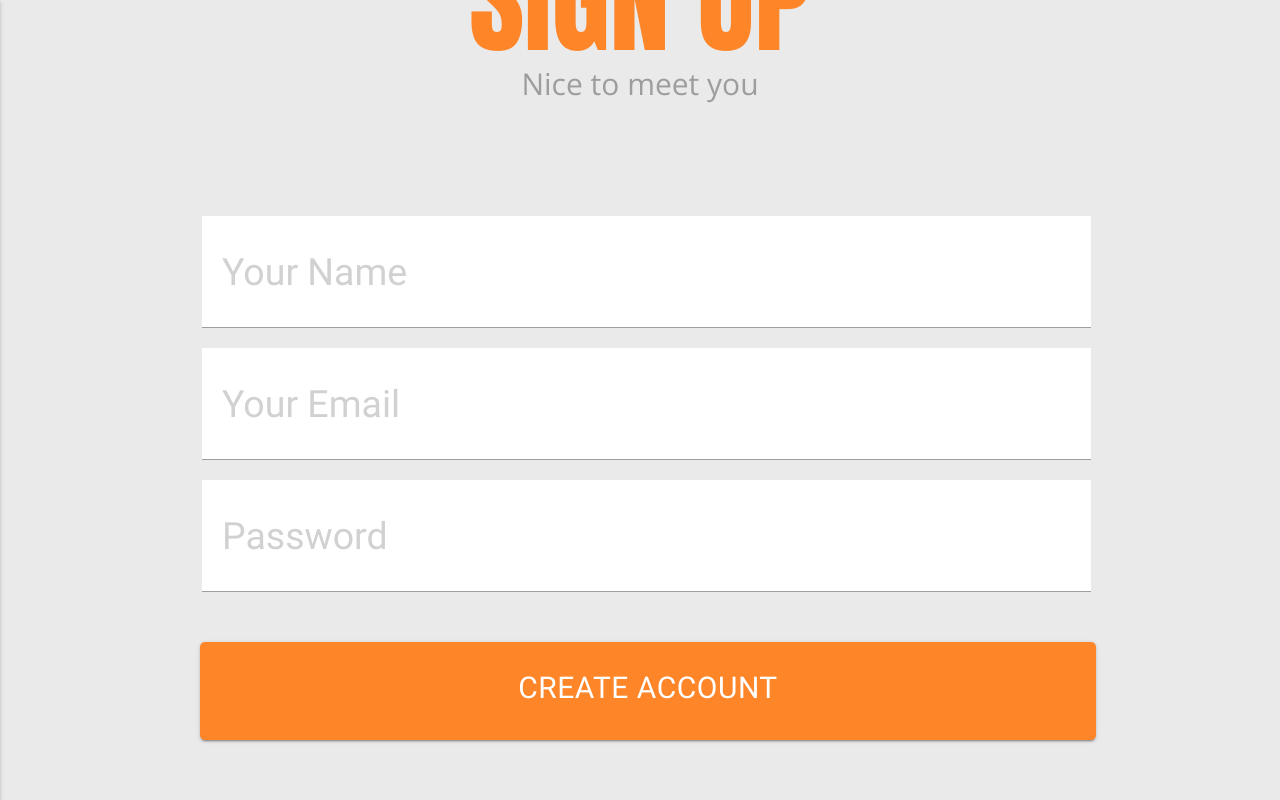
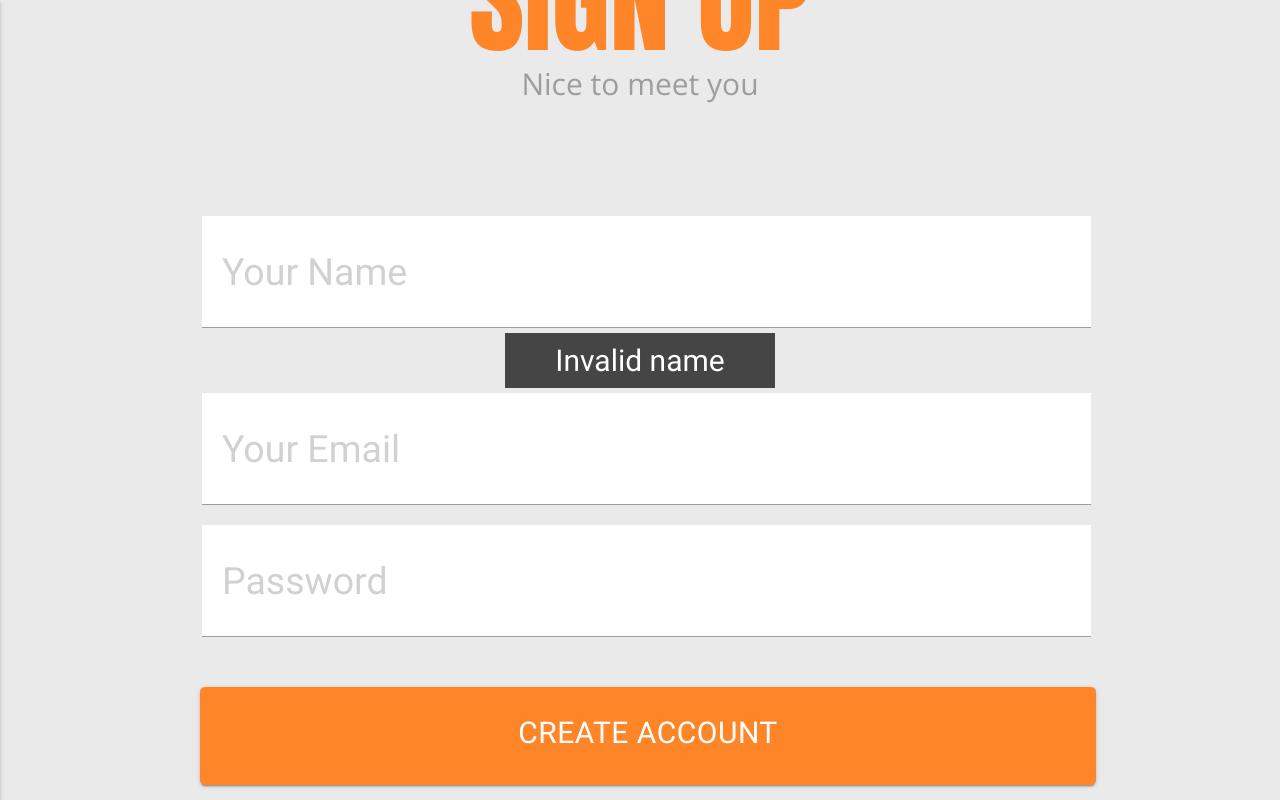
Before and after one commit to JosefaHerrera/tastyfood, a website: page create.html in a window 1280 px wide. Both pictures are taken after a click on the link "CREATE ACCOUNT". Shown: the part 363-1163 px from the top of the page. Drawn offline with nearby package versions, Linux system fonts and the light colour scheme; files that its build step writes are made by us from their sources.

Commit message:
incluyendo mensaje de error en validaciones

```diff
--- a/assets/js/main.js
+++ b/assets/js/main.js
@@ -9,14 +9,14 @@
   		var valPass = /^\d{6}([0-9])*$/;
 
   		if($('.form-control').val().length == 0 || $('.form-control').val().length === ""){
-  			alert('The field is empty');
+  			$(".name-error").append('<span>Invalid name</span>');
   			return false;
   		}
   		if(!valEmail.test($('#email-signup').val().trim())){
-  			alert('Invalid email');
+        $(".email-error").append('<span>Invalid email</span>');
   		}
   		if(!valPass.test($('#pass-signup').val().trim())){
-  			alert('Invalid password');
+  			$(".pass-error").append('<span>Invalid Password (min 6 characters)</span>');
   		}
   		else{
   			window.location.href = 'search.html';
--- a/assets/sass/_style.scss
+++ b/assets/sass/_style.scss
@@ -81,6 +81,13 @@ body{
 			margin: 40px 8px;
 			padding: 28px;
 		}
+		span{
+			background-color: rgba(0,0,0,0.7);
+			color: white;
+			padding: 10px 50px;
+			margin: 15px;
+			font-size: 30px;
+		}
 	}
 }
 /*FIN create account*/
--- a/create.html
+++ b/create.html
@@ -40,9 +40,12 @@
 				<div class="col s12 center-align">
 					<div class="grupo">
 						<input type="text" class="form-control" id="name-signup" placeholder="Your Name">
+						<div class="name-error "></div>
 						<input type="text" class="form-control" id="email-signup" placeholder="Your Email">
+						<div class="email-error"></div>
 						<input type="password" class="form-control" id="pass-signup" placeholder="Password">
-						<a class="waves-effect waves-light btn btn-input center-align" id="iniciar-sesion">CREATE ACCOUNT</a>
+						<div class="pass-error"></div>
+						<a class="waves-effect waves-light btn btn-input center-align form-control" id="iniciar-sesion">CREATE ACCOUNT</a>
 					</div>
 				</div>
 			</div>
```
Also changed, not shown: dist/css/style.min.css, dist/js/script.js.
